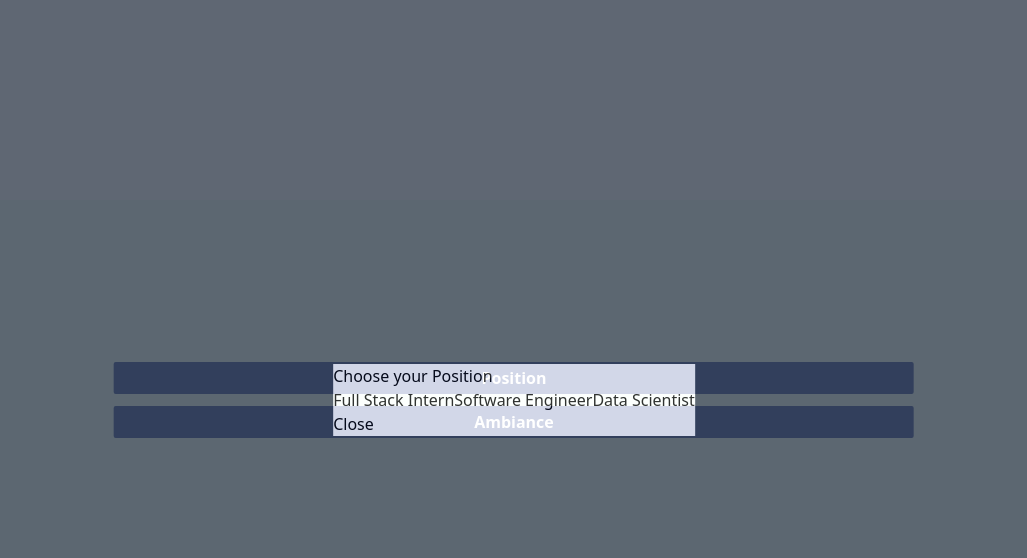
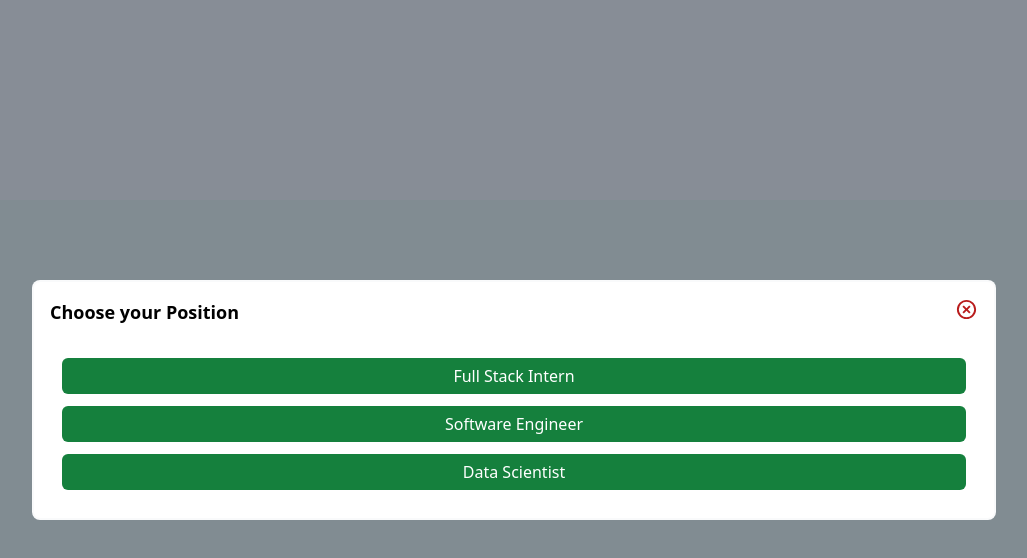
Before and after one commit to mScrub/Drinking-Wine---Hackathon, a React (Create React App) app in the folder client/: page / in a window 1280 px wide. Both pictures are taken after a click on the button "Position". Shown: the top 558 px of the page, without its empty margins (126-1153 px from the left). Built offline with nearby package versions, Linux system fonts and the light colour scheme.

Commit message:
Finished implementing the profile

```diff
--- a/client/package.json
+++ b/client/package.json
@@ -9,6 +9,7 @@
     "axios": "^1.3.4",
     "react": "^18.2.0",
     "react-dom": "^18.2.0",
+    "react-icons": "^4.8.0",
     "react-router-dom": "^6.9.0",
     "react-scripts": "5.0.1",
     "web-vitals": "^2.1.4"
--- a/client/src/components/Button.js
+++ b/client/src/components/Button.js
@@ -1,10 +1,12 @@
 import React from "react";
 
-const Button = ({ changeValueHandler, value, valueSetter }) => {
+const Button = ({ changeValueHandler, value, valueSetter, closer }) => {
   return (
     <button
+      className="bg-green-700 py-1.5 text-white rounded-md"
       onClick={() => {
         changeValueHandler(value, valueSetter);
+        closer();
       }}
       id={value}
     >
--- a/client/src/components/Chat.js
+++ b/client/src/components/Chat.js
@@ -1,6 +1,9 @@
 import React from "react";
+import { useLocation } from "react-router-dom";
 
 const Chat = () => {
+  const { state } = useLocation();
+  console.log(state);
   return <div>Chat</div>;
 };
 
--- a/client/src/components/Modal.js
+++ b/client/src/components/Modal.js
@@ -1,5 +1,6 @@
 import React from "react";
 import Button from "./Button";
+import { RiCloseCircleLine } from "react-icons/ri";
 
 const Modal = ({
   title,
@@ -10,25 +11,32 @@ const Modal = ({
   modalSetter,
   modalListener,
 }) => {
+  const closerModal = () => {
+    modalListener(state, modalSetter);
+  };
+
   return (
     <section className="w-full inset-0 fixed">
       <div
-        className="h-min-1/2 inset-0 fixed bg-gray-700 opacity-80"
-        onClick={() => modalListener(state, modalSetter)}
-      >
-        <div className="bg-white top-1/2 left-1/2 transform -translate-x-1/2 -translate-y-1/2 absolute">
-          <h2> Choose your {title} </h2>
-          <div>
+        className="w-full h-full inset-0 fixed bg-gray-700 opacity-60"
+        onClick={closerModal}
+      ></div>
+      <div className=" h-min-3/4 w-3/4 p-4 flex flex-col bg-white top-1/2 left-1/2 transform -translate-x-1/2 -translate-y-1/2 fixed ring-2 ring-gray-50 rounded-md">
+        <h2 className="text-lg font-semibold"> {title} </h2>
+        <div className="mt-5 flex flex-col p-3 gap-3">
           {items.map((item) => (
             <Button
               key={item}
               value={item}
               changeValueHandler={valueListener}
+              valueSetter={valueSetter}
+              closer={closerModal}
             />
           ))}
         </div>
-          <button onClick={modalSetter}> Close </button>
-        </div>
+        <button className="absolute top-1 right-1 p-3" onClick={closerModal}>
+          <RiCloseCircleLine size="23" className="text-red-700" />
+        </button>
       </div>
     </section>
   );
--- a/client/src/components/Profile.js
+++ b/client/src/components/Profile.js
@@ -1,7 +1,9 @@
 import React from "react";
 import Modal from "./Modal";
+import { useNavigate } from "react-router-dom";
 
 const Profile = () => {
+  const navigate = useNavigate();
   const [position, setPosition] = React.useState("Position");
   const [ambiance, setAmbiance] = React.useState("Ambiance");
   const [positionIsShowing, setPositionIsShowing] = React.useState(false);
@@ -15,17 +17,32 @@ const Profile = () => {
 
   const modalListener = (state, setter) => {
     setter(!state);
+    if (!state) {
+      document.getElementById("buttonContainer").classList.add("opacity-0");
+    } else {
+      document.getElementById("buttonContainer").classList.remove("opacity-0");
+    }
   };
 
   const valueListener = (value, setter) => {
     setter(value);
   };
 
+  const commenceInterview = () => {
+    navigate("/chat", {
+      state: { position: position, ambiance: ambiance },
+      replace: true,
+    });
+  };
+
   // Also need to ad a tag where if there are no history chat, don't show the button else show
   return (
     <>
-      <main className="absolute top-1/2 left-1/2 transform -translate-x-1/2 -translate-y-1/2 w-5/6 h-1/2 shadow-lg border-1 bg-green-50 border-gray-300 rounded-md">
-        <div className="flex flex-col w-full h-full justify-center items-center gap-3">
+      <main className="absolute top-1/2 left-1/2 transform -translate-x-1/2 -translate-y-1/2 w-5/6 h-1/2 shadow-lg border-1 bg-green-50 ring-inset">
+        <div
+          id="buttonContainer"
+          className="flex flex-col w-full h-full justify-center items-center gap-3"
+        >
           <button
             className="w-3/4 bg-blue-900 h-8 subpixel-antialiased font-semibold text-white rounded-sm"
             onClick={() => {
@@ -42,11 +59,20 @@ const Profile = () => {
           >
             {ambiance}
           </button>
+          {position !== "Position" && ambiance !== "Ambiance" && (
+            <button
+              className="w-1/2 bg-red-700 p-1 subpixel-antialiased font-semibold text-white rounded-sm"
+              onClick={commenceInterview}
+            >
+              {" "}
+              Start Interview{" "}
+            </button>
+          )}
         </div>
       </main>
       {positionIsShowing && (
         <Modal
-          title={"Position"}
+          title={"Choose your Position"}
           items={positionList}
           valueListener={setPosition}
           state={positionIsShowing}
@@ -56,7 +82,7 @@ const Profile = () => {
       )}
       {ambianceIsShowing && (
         <Modal
-          title={"Ambiance"}
+          title={"Choose the Ambiance"}
           items={ambianceList}
           valueListener={setAmbiance}
           valueSetter={valueListener}
```
Also changed, not shown: 1 other file (tests, documents, lock files or other folders). Lines whose indentation alone changed are shown as unchanged.
